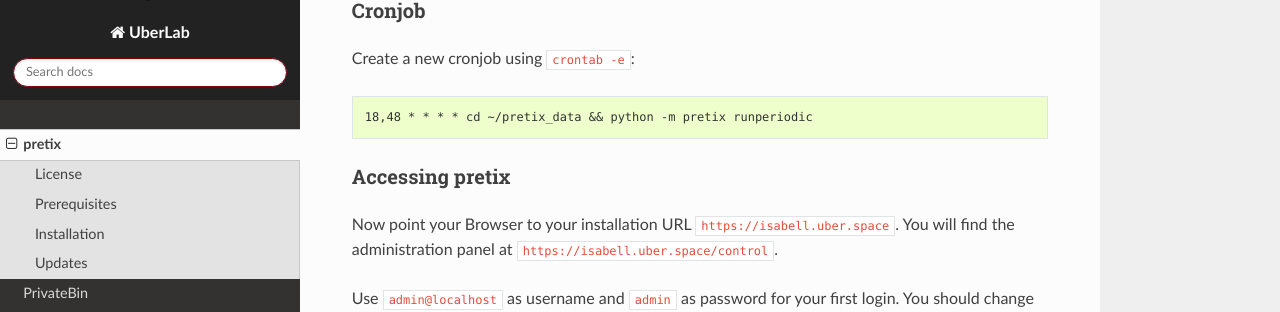
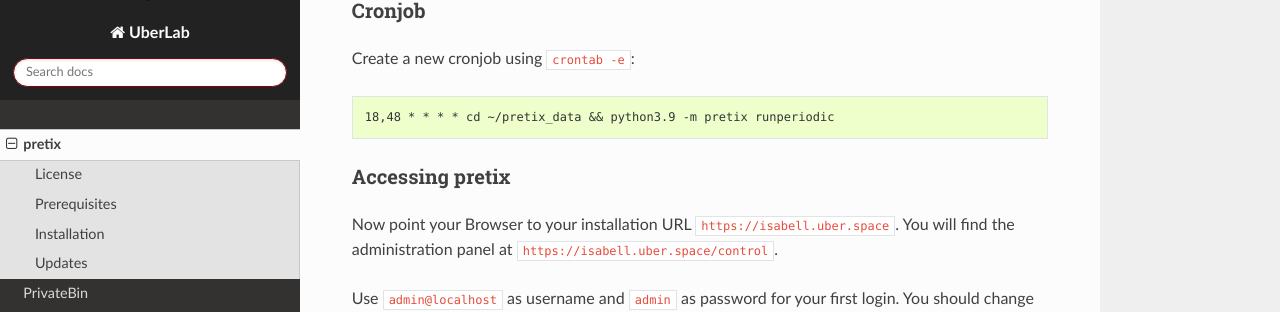
Before and after one commit to Uberspace/lab, a Sphinx documentation site: the page built from source/guide_pretix.rst, in a window 1280 px wide and 900 px high, scrolled down 5159 px. Shown: the part 150-462 px from the top of the window. Built offline with Sphinx 7.4.7 and the Read the Docs theme 2.0.0, drawn with Linux system fonts in a browser that asks for light colours.

Commit message:
[pretix] fix cronjob python version (#1512)

```diff
--- a/source/guide_pretix.rst
+++ b/source/guide_pretix.rst
@@ -204,7 +204,7 @@
 
 ::
 
-  18,48 * * * * cd ~/pretix_data && python -m pretix runperiodic
+  18,48 * * * * cd ~/pretix_data && python3.9 -m pretix runperiodic
 
 Accessing pretix
 ----------------
```
